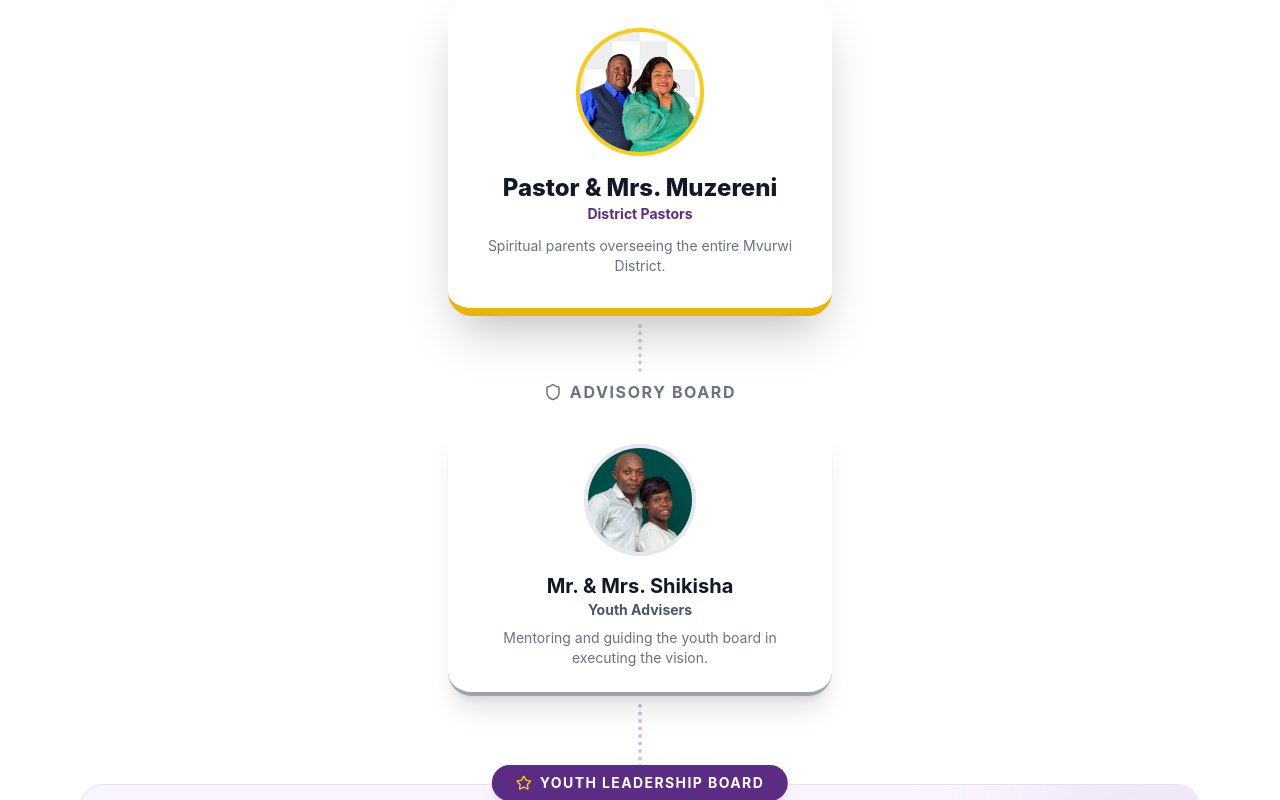
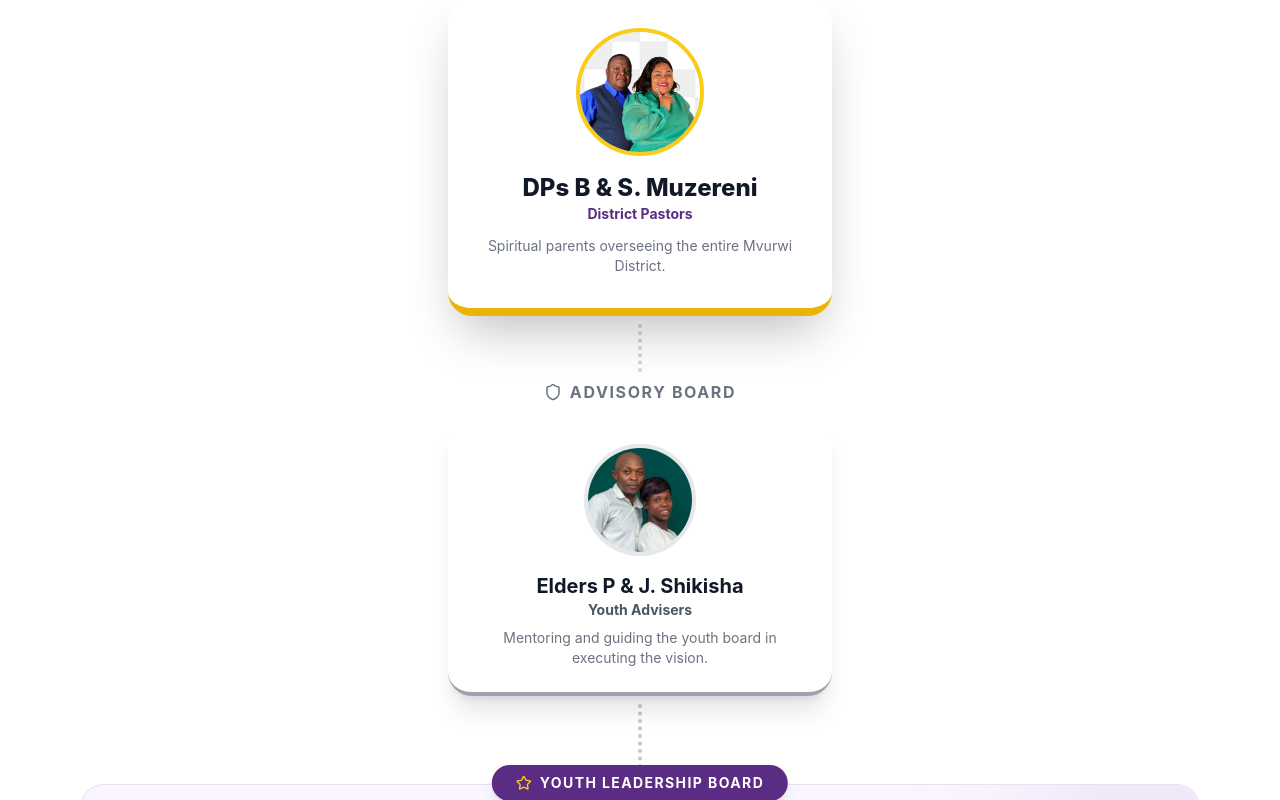
Before and after one commit to zviko163/zaoga-micc-youth-website, a React (Vite) app in the folder zaoga-youth-mvurwi/: page /who-we-are in a window 1280 px wide. Shown: the part 448-1248 px from the top of the page. Built offline with nearby package versions, Linux system fonts and the light colour scheme.

Commit message:
editing titles

```diff
--- a/zaoga-youth-mvurwi/src/pages/WhoAreWe.tsx
+++ b/zaoga-youth-mvurwi/src/pages/WhoAreWe.tsx
@@ -4,11 +4,11 @@ import { FadeIn } from '../components/ui/FadeIn';
 
 // --- LEADERSHIP DATA ---
 const pastors = [
-  { role: "District Pastors", name: "Pastor & Mrs. Muzereni", image: "/images/pastors.jpeg", bio: "Spiritual parents overseeing the entire Mvurwi District." }
+  { role: "District Pastors", name: "DPs B & S. Muzereni", image: "/images/pastors.jpeg", bio: "Spiritual parents overseeing the entire Mvurwi District." }
 ];
 
 const advisers = [
-  { role: "Youth Advisers", name: "Mr. & Mrs. Shikisha", image: "/images/advisers.jpeg", bio: "Mentoring and guiding the youth board in executing the vision." }
+  { role: "Youth Advisers", name: "Elders P & J. Shikisha", image: "/images/advisers.jpeg", bio: "Mentoring and guiding the youth board in executing the vision." }
 ];
 
 const executiveBoard = [
```
